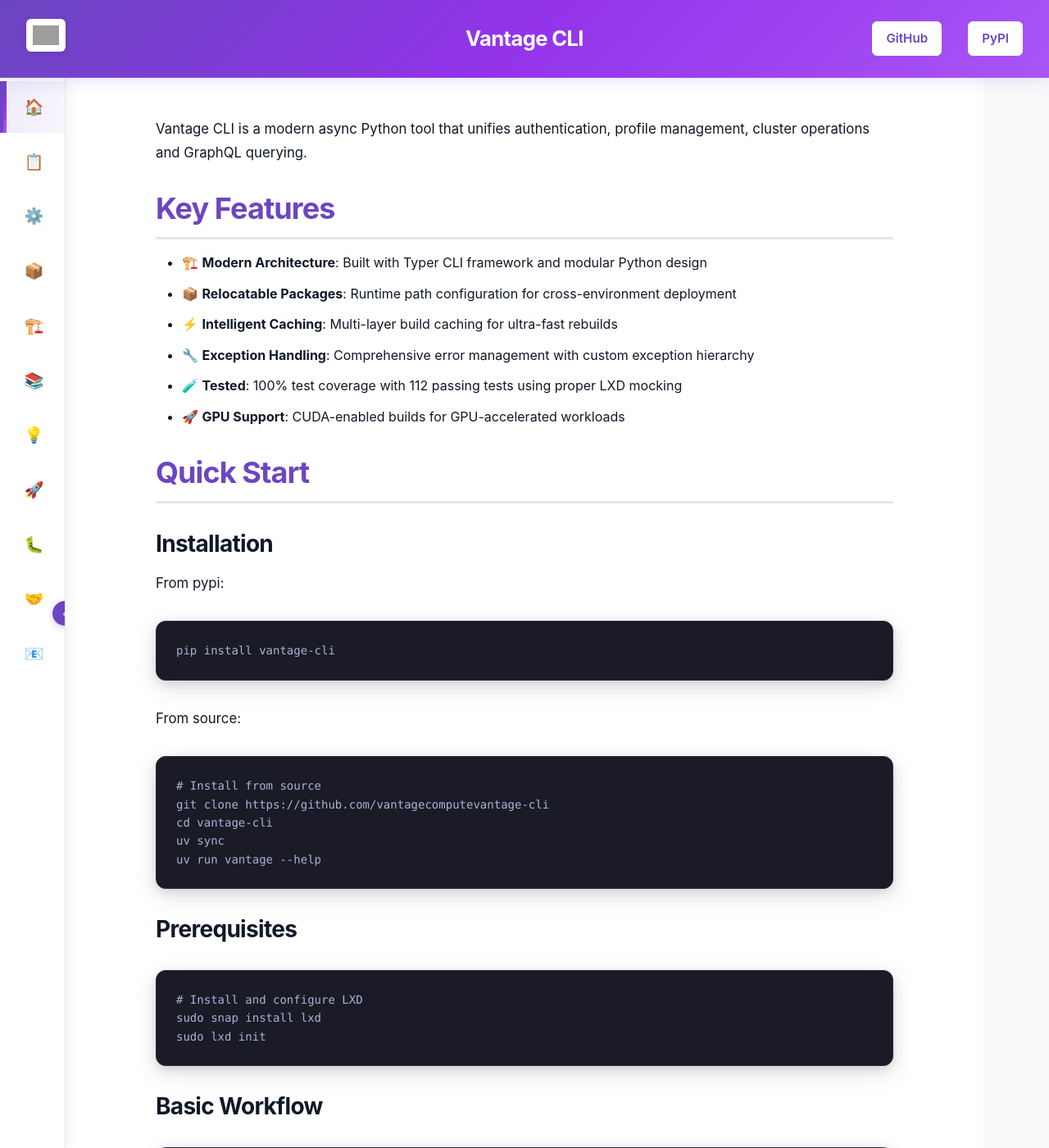
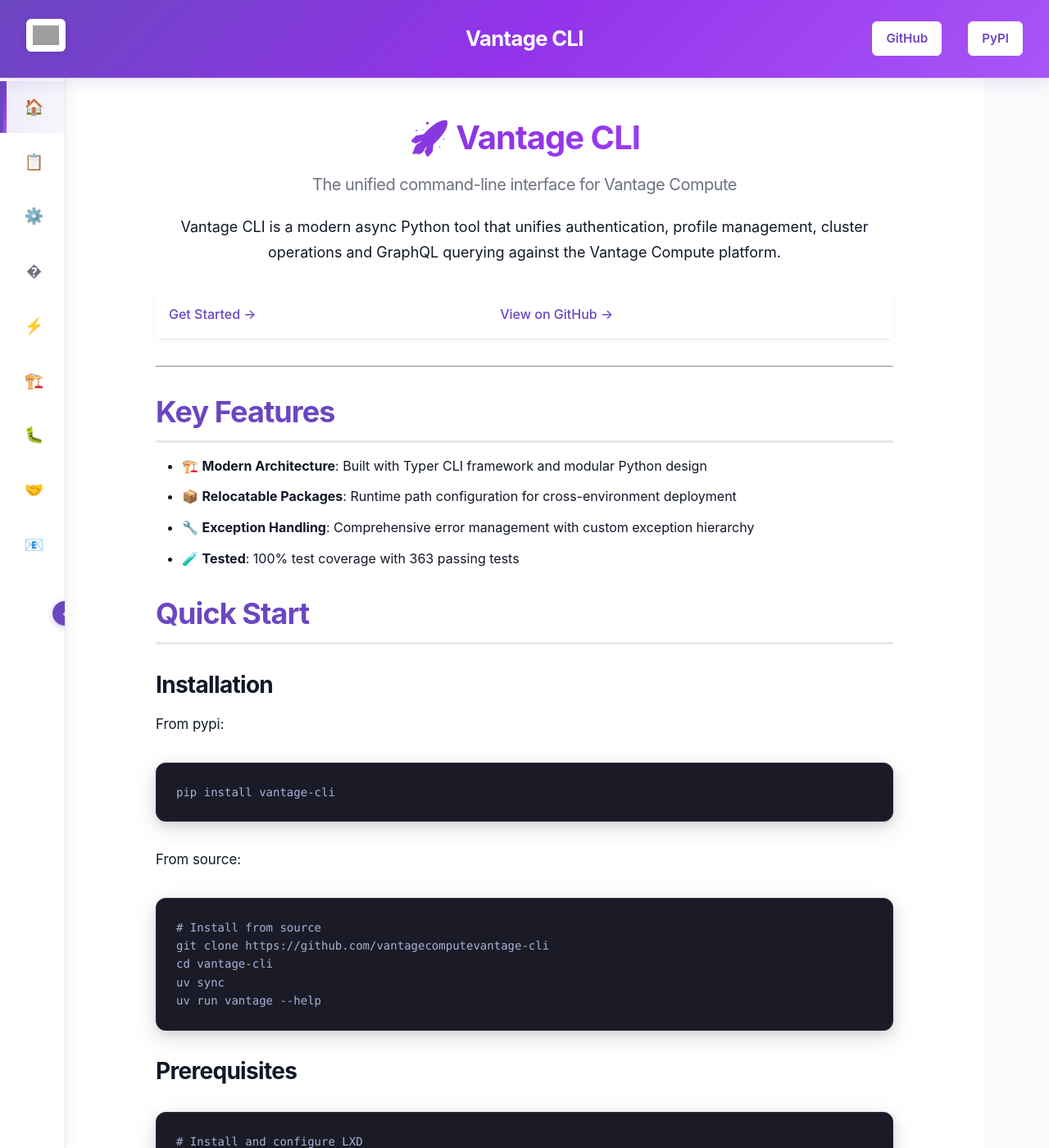
Before and after one commit to vantagecompute/vantage-cli, a Jekyll site: the page built from docs/index.md, in a window 1280 px wide and 1400 px high. Shown: the whole window at 82% size. Built offline with Jekyll 4.4.1, drawn with Linux system fonts in a browser that asks for light colours; some of the changed text lies outside the part shown; grey boxes are pictures that could not be loaded.

Commit message:
fix: fix docs

```diff
--- a/docs/_layouts/default.html
+++ b/docs/_layouts/default.html
@@ -1716,6 +1716,72 @@
                 width: calc(100% + 6rem);
             }
         }
+
+        /* Hero Section Styles */
+        h2:first-of-type {
+            font-size: 2.5rem;
+            margin-top: 0;
+            margin-bottom: 0.5rem;
+            background: var(--vantage-gradient);
+            -webkit-background-clip: text;
+            -webkit-text-fill-color: transparent;
+            background-clip: text;
+            border-bottom: none;
+            text-align: center;
+        }
+
+        h2:first-of-type + h3 {
+            font-size: 1.25rem;
+            color: var(--vantage-text-secondary);
+            margin-top: 0;
+            margin-bottom: 1.5rem;
+            font-weight: 400;
+            text-align: center;
+        }
+
+        h2:first-of-type + h3 + p {
+            font-size: 1.125rem;
+            text-align: center;
+            margin-bottom: 2rem;
+        }
+
+        h2:first-of-type + h3 + p + p {
+            text-align: center;
+            margin-bottom: 2rem;
+            padding: 1rem;
+            background: rgba(107, 70, 193, 0.05);
+            border-radius: 12px;
+            border: 1px solid rgba(107, 70, 193, 0.1);
+        }
+
+        h2:first-of-type + h3 + p + p strong a {
+            display: inline-block;
+            background: var(--vantage-gradient);
+            color: white;
+            padding: 0.75rem 1.5rem;
+            text-decoration: none;
+            border-radius: 8px;
+            font-weight: 600;
+            margin: 0.25rem 0.5rem;
+            transition: transform 0.2s ease, box-shadow 0.2s ease;
+        }
+
+        h2:first-of-type + h3 + p + p strong a:hover {
+            transform: translateY(-2px);
+            box-shadow: 0 8px 25px rgba(107, 70, 193, 0.3);
+        }
+
+        @media (max-width: 768px) {
+            h2:first-of-type {
+                font-size: 2rem;
+            }
+
+            h2:first-of-type + h3 + p + p strong a {
+                display: block;
+                margin: 0.5rem 0;
+                text-align: center;
+            }
+        }
     </style>
 </head>
 <body>
@@ -1759,25 +1825,17 @@
                         <span class="nav-icon">⚙️</span>
                         <span class="nav-text">Installation</span>
                     </a></li>
-                    <li><a href="{{ site.baseurl }}/deployment" {% if page.url contains "/deployment" %}class="active"{% endif %}>
-                        <span class="nav-icon">📦</span>
-                        <span class="nav-text">Deployment</span>
+                    <li><a href="{{ site.baseurl }}/usage" {% if page.url contains "/usage" %}class="active"{% endif %}>
+                        <span class="nav-icon">�</span>
+                        <span class="nav-text">Usage</span>
+                    </a></li>
+                    <li><a href="{{ site.baseurl }}/commands" {% if page.url contains "/commands" %}class="active"{% endif %}>
+                        <span class="nav-icon">⚡</span>
+                        <span class="nav-text">Commands</span>
                     </a></li>
                     <li><a href="{{ site.baseurl }}/architecture" {% if page.url contains "/architecture" %}class="active"{% endif %}>
                         <span class="nav-icon">🏗️</span>
                         <span class="nav-text">Architecture</span>
-                    </a></li>
-                    <li><a href="{{ site.baseurl }}/api-reference" {% if page.url contains "/api-reference" %}class="active"{% endif %}>
-                        <span class="nav-icon">📚</span>
-                        <span class="nav-text">API Reference</span>
-                    </a></li>
-                    <li><a href="{{ site.baseurl }}/examples" {% if page.url contains "/examples" %}class="active"{% endif %}>
-                        <span class="nav-icon">💡</span>
-                        <span class="nav-text">Examples</span>
-                    </a></li>
-                    <li><a href="{{ site.baseurl }}/optimization" {% if page.url contains "/optimization" %}class="active"{% endif %}>
-                        <span class="nav-icon">🚀</span>
-                        <span class="nav-text">Optimization</span>
                     </a></li>
                     <li><a href="{{ site.baseurl }}/troubleshooting" {% if page.url contains "/troubleshooting" %}class="active"{% endif %}>
                         <span class="nav-icon">🐛</span>
--- a/docs/index.md
+++ b/docs/index.md
@@ -5,16 +5,22 @@
 permalink: /
 ---
 
-Vantage CLI is a modern async Python tool that unifies authentication, profile management, cluster operations and GraphQL querying.
+## 🚀 Vantage CLI
+
+### The unified command-line interface for Vantage Compute
+
+Vantage CLI is a modern async Python tool that unifies authentication, profile management, cluster operations and GraphQL querying against the Vantage Compute platform.
+
+**[Get Started →](/vantage-cli/installation/)** | **[View on GitHub →](https://github.com/vantagecompute/vantage-cli)**
+
+---
 
 ## Key Features
 
 - 🏗️ **Modern Architecture**: Built with Typer CLI framework and modular Python design
 - 📦 **Relocatable Packages**: Runtime path configuration for cross-environment deployment
-- ⚡ **Intelligent Caching**: Multi-layer build caching for ultra-fast rebuilds
 - 🔧 **Exception Handling**: Comprehensive error management with custom exception hierarchy
-- 🧪 **Tested**: 100% test coverage with 112 passing tests using proper LXD mocking
-- 🚀 **GPU Support**: CUDA-enabled builds for GPU-accelerated workloads
+- 🧪 **Tested**: 100% test coverage with 363 passing tests
 
 ## Quick Start {#quick-start}
 
```
Also changed, not shown: other parts of docs/index.md (+6 -6 lines).
